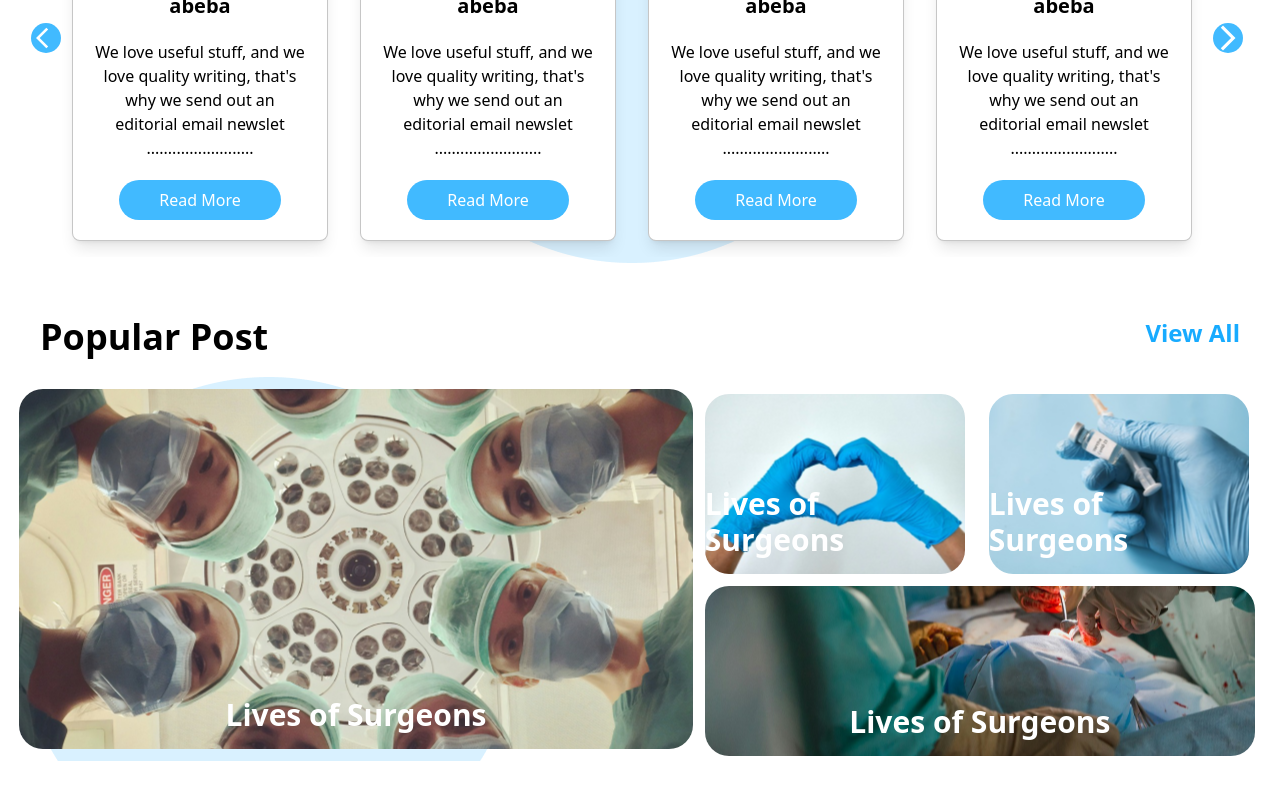
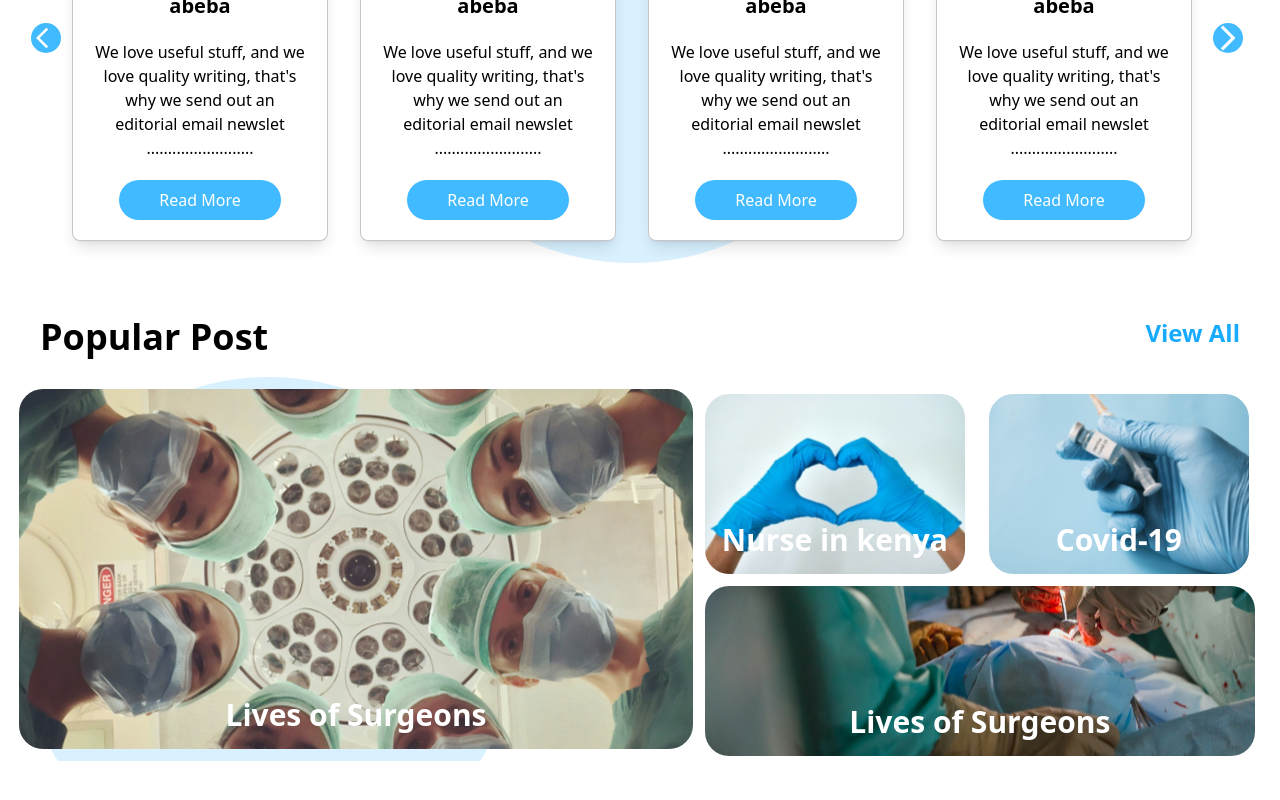
Before and after one commit to adnan4k/Hakim_web, a React (Create React App) app in the folder client/: page / in a window 1280 px wide. Shown: the part 1638-2438 px from the top of the page. Built offline with nearby package versions, Linux system fonts and the light colour scheme.

Commit message:
some refining

```diff
--- a/client/src/components/Hero.jsx
+++ b/client/src/components/Hero.jsx
@@ -8,8 +8,16 @@ function Hero() {
           Welcome to MedConnect: Your Gateway to Expertise, Insights, and Care!
         </h2>
       </div>
-      <div className="bg-[url('/images/hero-bg.jpg')] -mt-24 z-0 bg-cover h-screen bg-center">
-        <img src="/images/hakim-hero.png" className="object-cover" alt="hero" />
+      <div>
+        <div className="bg-[url('/images/ads.png')]  bg-left bg-cover">
+          <div className="bg-[url('/images/hero-bg.jpg')] -mt-24 z-0 bg-cover h-screen bg-center">
+            <img
+              src="/images/hakim-hero.png"
+              className="object-cover"
+              alt="hero"
+            />
+          </div>
+        </div>
       </div>
     </div>
   );
--- a/client/src/components/PopularPostSlider.jsx
+++ b/client/src/components/PopularPostSlider.jsx
@@ -108,12 +108,12 @@ function PopularPostSlider() {
         <div className="lastcont flex">
           <div className="bg-[url('/images/p3.png')] rounded-3xl bg-center bg-no-repeat w-[260px] h-[180px] m-3 flex flex-col justify-end items-center">
             <h2 className="text-3xl text-white font-bold align-bottom mb-4">
-            Lives of Surgeons
+              Nurse in kenya{" "}
             </h2>
           </div>
           <div className="bg-[url('/images/p1.png')] rounded-3xl bg-center bg-no-repeat w-[260px] h-[180px] m-3 flex flex-col justify-end items-center">
             <h2 className="text-3xl text-white font-bold align-bottom mb-4">
-            Lives of Surgeons
+              Covid-19
             </h2>
           </div>
         </div>
```
Also changed, not shown: client/public/images/new-post-bg.png (added). Lines whose indentation alone changed are shown as unchanged.
